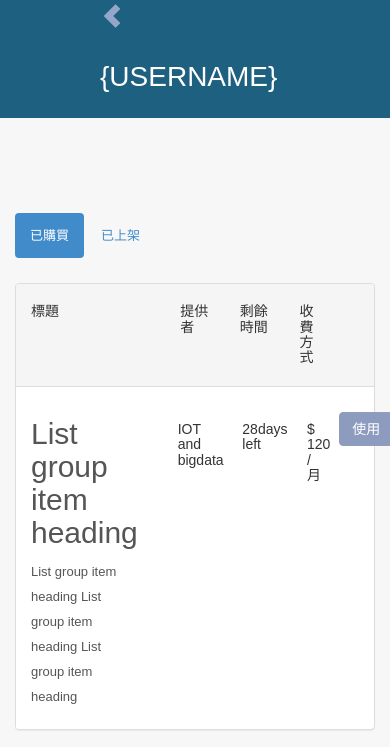
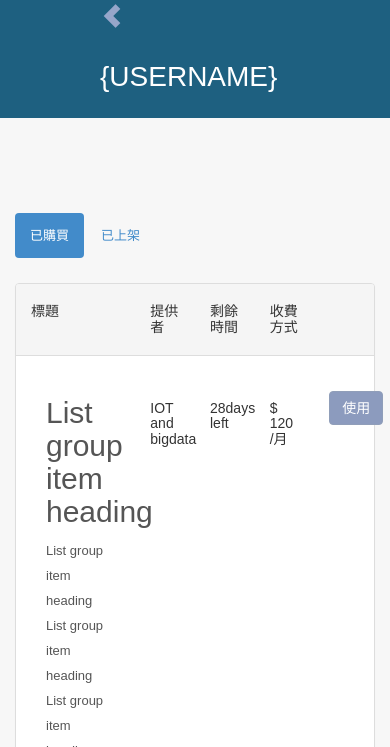
Before and after one commit to qjarchen/fund_platform, a plain HTML site: page 專案模板/bs-speak-multipager/project source is here/my_design_userpage-list.html in a window 390 px wide. Shown: the part 97-844 px from the top of the page. Drawn offline with Linux system fonts and the light colour scheme; a web font is replaced by a local one.

Commit message:
更改 userpage 縮到768px 費用換行問題

```diff
--- a/專案模板/bs-speak-multipager/project source is here/my_design_userpage-list.html
+++ b/專案模板/bs-speak-multipager/project source is here/my_design_userpage-list.html
@@ -109,7 +109,7 @@
     					<div class="panel-heading">
 
     						<div class="row">
-	  							<div class="col-lg-5 col-md-5 col-sm-5 col-xs-5">
+    							<div class="col-lg-5 col-md-5 col-sm-4 col-xs-4">
     								<h5>標題</h5>
     							</div>
     							<div class="col-lg-2 col-md-2 col-sm-2 col-xs-2">
@@ -118,11 +118,8 @@
     							<div class="col-lg-2 col-md-2 col-sm-2 col-xs-2">
     								<h5>剩餘時間</h5>
     							</div>
-	  							<div class="col-lg-1 col-md-1 col-sm-1 col-xs-1">
+    							<div class="col-lg-1 col-md-1 col-sm-2 col-xs-2">
     								<h5>收費方式</h5>
-	  							</div>
-	  							<div class="col-lg-1 col-md-1 col-sm-1 col-xs-1">
-
     							</div>
     						</div>
     					</div>
@@ -130,10 +127,10 @@
 
 
     					<div class="list-group">
-
+    						<div class="list-group-item">
 
     							<div class="row">
-	  								<div class="col-lg-5 col-md-5 col-sm-5 col-xs-5">
+    								<div class="col-lg-5 col-md-5 col-sm-4 col-xs-4">
     									<a href="my_design_product-info2.html" class="list-group-item userpage-item">
     										<h2>List group item heading</h2>
     										<p>List group item heading List group item heading List group item heading</p>
@@ -147,7 +144,7 @@
     									<br/>
     									<h5>28days left</h5>
     								</div>
-	  								<div class="col-lg-1 col-md-1 col-sm-1 col-xs-1">
+    								<div class="col-lg-1 col-md-1 col-sm-2 col-xs-2">
     									<br>
     									<h5>$ 120 /月</h5>
     								</div>
@@ -159,7 +156,7 @@
     								</div>
     							</div>
 
-
+    						</div>
 
 
 
@@ -210,7 +207,7 @@
 
     					<div class="list-group">
 
-
+    						<div class="list-group-item">
     							<div class="row">
     								<div class="col-lg-6 col-md-6 col-sm-6 col-xs-6">
     									<a href="my_design_product-info2.html" class="list-group-item userpage-item">
@@ -235,7 +232,7 @@
 
     								</div>
     							</div>
-
+    						</div>
     					</div>
 
     				</div>
```
Lines whose indentation alone changed are shown as unchanged.
